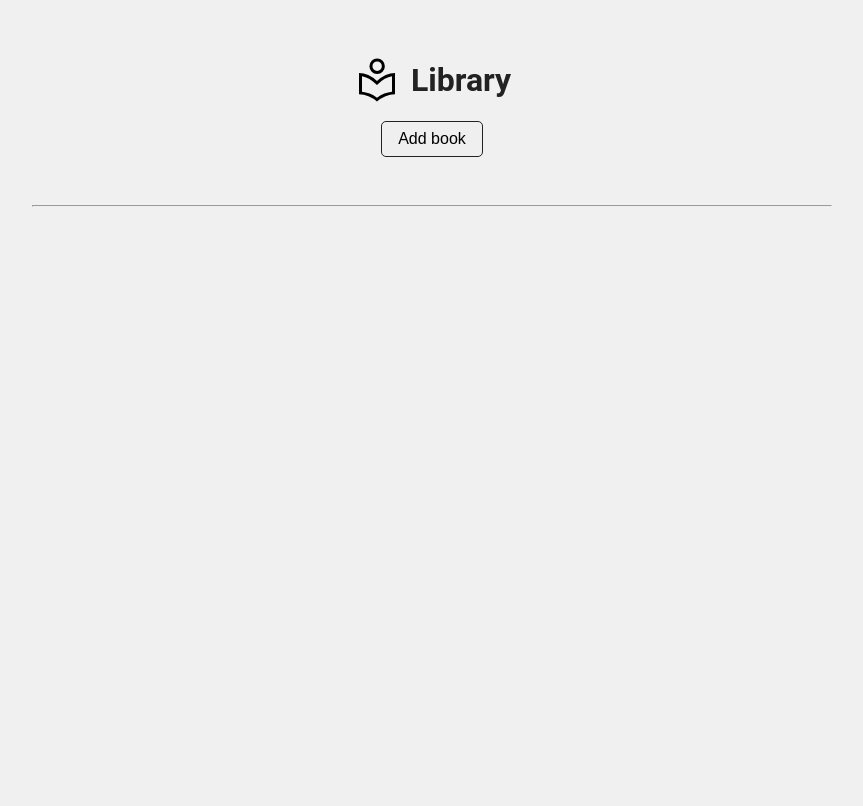
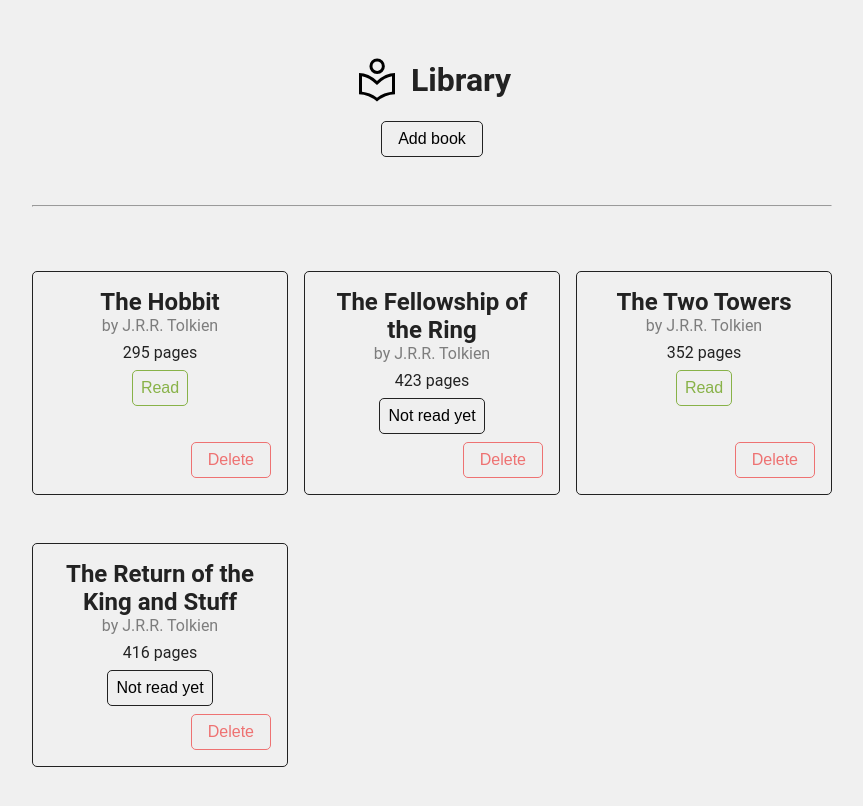
Before and after one commit to ishabahmed/library, a plain HTML site: page index.html in a window 1280 px wide. Shown: the whole page, without its empty margins (208-1071 px from the left). Drawn offline with Linux system fonts and the light colour scheme.

Commit message:
Add Library/Book classes and displaying Library

```diff
--- a/css/style.css
+++ b/css/style.css
@@ -27,7 +27,7 @@ body {
   gap: 10px;
 }
 
-.header button {
+button {
   padding: 0.5rem 1rem;
   border: 1px solid #222;
   border-radius: 5px;
@@ -35,7 +35,7 @@ body {
   cursor: pointer;
 }
 
-.header button:hover {
+button:hover {
   background-color: #222;
   color: #f0f0f0;
 }
@@ -44,3 +44,85 @@ body {
   margin: 3rem 0;
   background-color: #222;
 }
+
+/* grid of cards */
+.books {
+  display: grid;
+  grid-template-columns: repeat(3, 1fr);
+  gap: 1rem;
+  text-align: center;
+}
+
+.book {
+  display: flex;
+  flex-direction: column;
+  justify-content: center;
+  text-align: center;
+  align-items: center;
+  margin: 1rem 0;
+  padding: 1rem;
+  border: 1px solid #222;
+  border-radius: 5px;
+}
+
+.book__title {
+  font-size: 1.5rem;
+  font-weight: 700;
+}
+
+.book__author {
+  font-size: 1rem;
+  font-weight: 400;
+  color: #7d7d7d;
+  margin-bottom: 0.5rem;
+}
+
+.book__read {
+  padding: 0.5rem;
+  margin: 0.5rem 0;
+  border-radius: 5px;
+  cursor: pointer;
+}
+
+.book__read--read {
+  border-color: #88b248;
+  color: #88b248;
+}
+
+.book__read--read:hover {
+  background-color: #88b248;
+  color: #f0f0f0;
+}
+
+.book__read--unread {
+  border-color: #a6a6a6;
+  color: #a6a6a6;
+}
+
+.book__read--unread:hover {
+  background-color: #a6a6a6;
+  color: #f0f0f0;
+}
+
+.book__no-books {
+  font-size: 1.5rem;
+  font-weight: 700;
+  grid-column: 2 / 3;
+}
+
+.book__help-text {
+  color: #7d7d7d;
+  grid-column: 2 / 3;
+}
+
+.book__delete {
+  margin-top: auto;
+  align-self: flex-end;
+  color: #ee7272;
+  border-color: #ee7272;
+}
+
+.book__delete:hover {
+  background-color: #ee7272;
+  color: #f0f0f0;
+}
--- a/index.html
+++ b/index.html
@@ -1,5 +1,6 @@
 <!DOCTYPE html>
 <html lang="en">
+
 <head>
   <meta charset="UTF-8">
   <meta http-equiv="X-UA-Compatible" content="IE=edge">
@@ -7,6 +8,7 @@
   <link rel="stylesheet" href="./css/style.css">
   <title>Library</title>
 </head>
+
 <body>
   <div class="container">
     <div class="header">
@@ -19,6 +21,11 @@
     </div>
 
     <hr class="divider">
+
+    <div class="books"></div>
   </div>
+
+  <script src="./js/script.js"></script>
 </body>
+
 </html>
--- /dev/null
+++ b/js/script.js
@@ -0,0 +1,109 @@
+class Book {
+    constructor(title, author, pages, read) {
+        this.title = title;
+        this.author = author;
+        this.pages = pages;
+        this.read = read;
+    }
+
+    info() {
+        return `${this.title} by ${this.author}, ${this.pages} pages, ${this.read ? 'read' : 'not read yet'}`;
+    }
+
+    toggleRead() {
+        this.read = !this.read;
+    }
+}
+
+class Library {
+    constructor() {
+        this.books = [];
+    }
+
+    addBook(book) {
+        this.books.push(book);
+    }
+
+    removeBook(book) {
+        this.books.splice(this.books.indexOf(book), 1);
+    }
+
+    toggleRead(book) {
+        book.toggleRead();
+    }
+}
+
+const library = new Library();
+
+const book1 = new Book('The Hobbit', 'J.R.R. Tolkien', 295, true);
+const book2 = new Book('The Fellowship of the Ring', 'J.R.R. Tolkien', 423, false);
+const book3 = new Book('The Two Towers', 'J.R.R. Tolkien', 352, true);
+const book4 = new Book('The Return of the King and Stuff', 'J.R.R. Tolkien', 416, false);
+
+library.addBook(book1);
+library.addBook(book2);
+library.addBook(book3);
+library.addBook(book4);
+
+
+function displayLibrary() {
+    const booksDiv = document.querySelector('.books');
+    booksDiv.innerHTML = '';
+
+    if (library.books.length === 0) {
+        const noBooks = document.createElement('span');
+        noBooks.classList.add('book__no-books');
+        noBooks.textContent = 'You have no books in your library!';
+        booksDiv.appendChild(noBooks);
+
+        const helpText = document.createElement('span');
+        helpText.classList.add('book__help-text');
+        helpText.textContent = 'Add a book by clicking the button above!';
+        booksDiv.appendChild(helpText);
+    } else {
+        library.books.forEach(book => {
+            const bookDiv = document.createElement('div');
+            bookDiv.classList.add('book');
+
+            const title = document.createElement('span');
+            title.classList.add('book__title');
+            title.textContent = book.title;
+            bookDiv.appendChild(title);
+
+            const author = document.createElement('span');
+            author.classList.add('book__author');
+            author.textContent = `by ${book.author}`;
+            bookDiv.appendChild(author);
+
+            const pages = document.createElement('span');
+            pages.classList.add('book__pages');
+            pages.textContent = `${book.pages} pages`;
+            bookDiv.appendChild(pages);
+
+            const read = document.createElement('button');
+            read.classList.add('book__read');
+            read.classList.add(book.read ? 'book__read--read' : 'book__read--not-read');
+            read.textContent = book.read ? 'Read' : 'Not read yet';
+            read.addEventListener('click', () => {
+                library.toggleRead(book);
+                read.classList.toggle('book__read--read');
+                read.classList.toggle('book__read--not-read');
+                displayLibrary();
+            });
+            bookDiv.appendChild(read);
+
+            const deleteButton = document.createElement('button');
+            deleteButton.classList.add('book__delete');
+            deleteButton.textContent = 'Delete';
+            deleteButton.addEventListener('click', () => {
+                library.removeBook(book);
+                displayLibrary();
+            });
+            bookDiv.appendChild(deleteButton);
+
+            booksDiv.appendChild(bookDiv);
+        });
+    }
+}
+
+displayLibrary();
```
